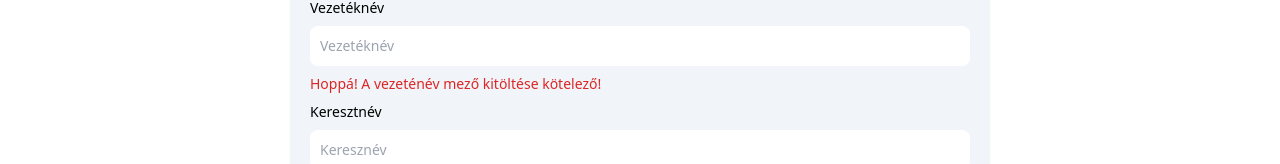
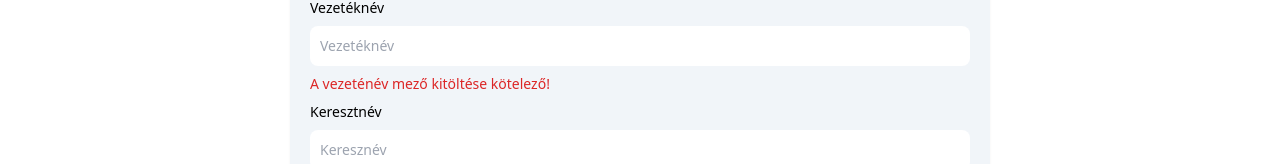
Before and after one commit to Homvi/next-tailwind-date, a Next.js app: page /registration in a window 1280 px wide. Both pictures are taken after a click on the button "REGISZTRÁLOK". Shown: the part 174-338 px from the top of the page. Built offline with nearby package versions, Linux system fonts and the light colour scheme.

Commit message:
modify last name alert

```diff
--- a/pages/registration.jsx
+++ b/pages/registration.jsx
@@ -42,7 +42,7 @@ const registration = () => {
                 <div className="mb-2">
                     <label htmlFor="lastNameInput" className="block mb-2 text-sm font-medium">Vezetéknév</label>
                     <input type="text" id="lastNameInput" className=" text-sm rounded-lg  block w-full p-2.5" placeholder="Vezetéknév" />
-                    <p id='lastNameAlertReg' className="mt-2 text-sm text-red-600 dark:text-red-500 hidden"><span className="font-medium">Hoppá!</span> A vezeténév mező kitöltése kötelező!
+                    <p id='lastNameAlertReg' className="mt-2 text-sm text-red-600 dark:text-red-500 hidden"> A vezeténév mező kitöltése kötelező!
                     </p>
                 </div>
 
```
